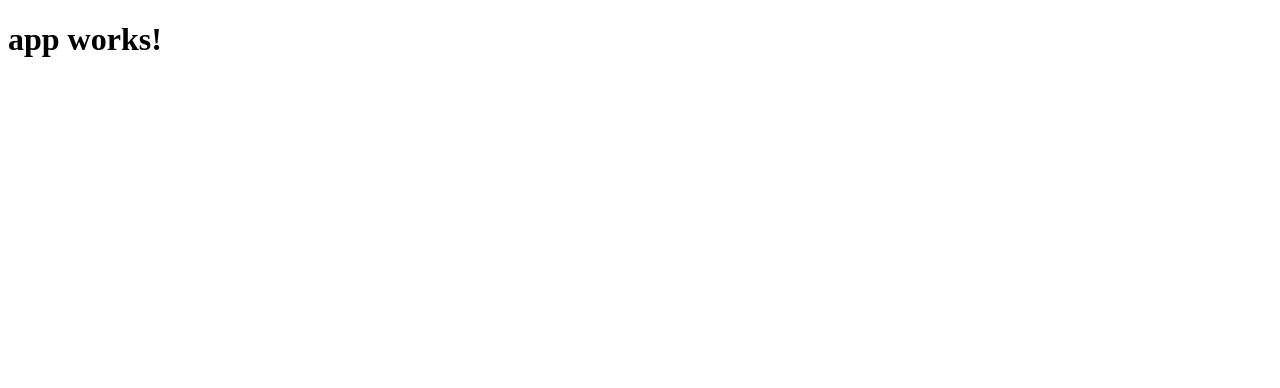
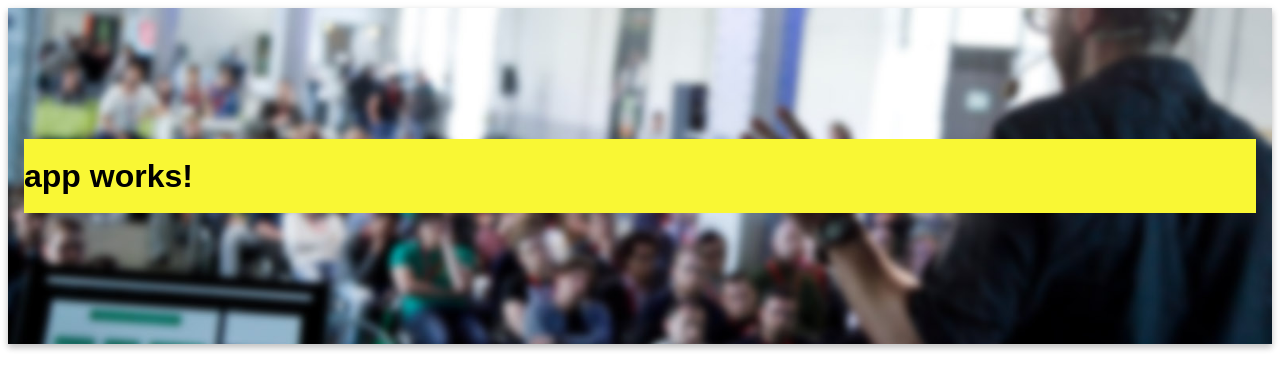
Before and after one commit to tomaszpolanski/webpage, an Angular app: page / in a window 1280 px wide. Shown: the top 388 px of the page. Built offline with nearby package versions, Linux system fonts and the light colour scheme.

Commit message:
Adding image

```diff
--- a/src/app/app.component.css
+++ b/src/app/app.component.css
@@ -0,0 +1,41 @@
+
+.header {
+  display: flex;
+  flex-direction: column;
+  justify-content: center;
+  background-image: url('../assets/droidcon.jpg');
+  background-size: cover;
+  background-repeat: no-repeat;
+  background-position: center center;
+  height: 20rem;
+  color: black;
+  font-family: 'Rubik', sans-serif;
+  box-shadow: 0 4px 6px 0 rgba(0, 0, 0, 0.16), 0 2px 8px 0 rgba(0, 0, 0, 0.12);
+  padding: .5rem 1rem;
+}
+
+.aboutHeader {
+  display: flex;
+  justify-content: center;
+  align-items: center;
+}
+
+.aboutHeaderTitle {
+  z-index: 0;
+  margin-left: -(12rem / 2);
+  width: 100%;
+  background: #f9f734;
+  line-height: 200%;
+}
+
+.aboutHeaderTitleText {
+  padding-left: 1rem + (12rem / 2);
+  padding-right: 1rem;
+}
+
+.avatar {
+  height: 12rem;
+  background: white;
+  border-radius: 12rem;
+  z-index: 1;
+}
--- a/src/app/app.component.html
+++ b/src/app/app.component.html
@@ -1,3 +1,8 @@
-<h1>
-  {{title}}
-</h1>
+<div class='header'>
+  <div class='aboutHeader'>
+    <img [src]='avatar' class='avatar' />
+    <div class='aboutHeaderTitle'>
+      <h1 class='aboutHeaderTitleText'>{{title}}</h1>
+    </div>
+  </div>
+</div>
```
Also changed, not shown: src/assets/droidcon.jpg (added).
